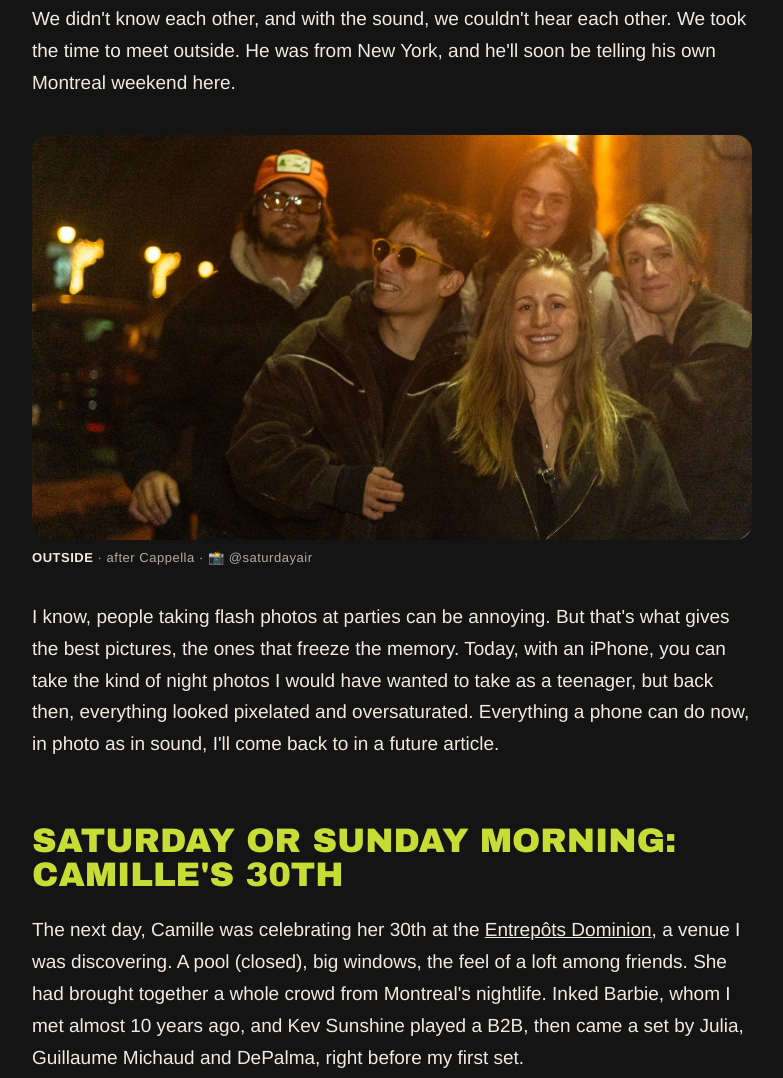
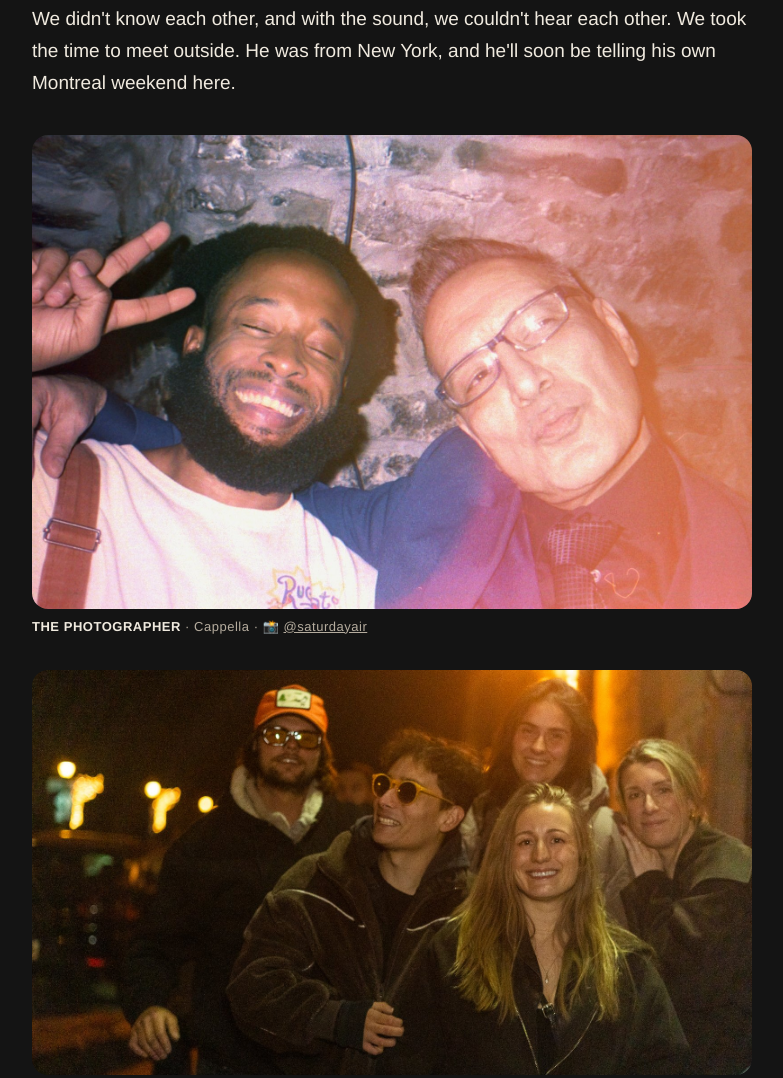
Before and after one commit to villagomezrecords/villagomez.io, a plain HTML site: page sanfronteras/from-the-inside/index.html in a window 1280 px wide. Shown: the part 5619-6697 px from the top of the page, without its empty margins (248-1031 px from the left). Drawn offline with Linux system fonts and the light colour scheme.

Commit message:
Article « De l'intérieur » : photo de @saturdayair dans « Flash contre flash » (FR, EN, ES)
Co-Authored-By: Claude Opus 5.5 <noreply@anthropic.com>
Claude-Session: https://claude.ai/code/session_01UVCQE3UwspkbQDDLoeHQEf

```diff
--- a/sanfronteras/from-the-inside/index.html
+++ b/sanfronteras/from-the-inside/index.html
@@ -417,6 +417,10 @@ nav.rubs a{text-decoration:none}
         <p>Je prenais des photos avec mon flash. De l'autre côté de la pièce, un photographe faisait la même chose. Alors je l'ai photographié pendant qu'il me photographiait. Flash contre flash.</p>
         <p>On ne se connaissait pas, et avec le son, on ne s'entendait pas. On a pris le temps de se rencontrer dehors. Il venait de New York, et il va bientôt raconter son propre week-end à Montréal ici.</p>
         <figure class="ph">
+          <img src="/images/sanfronteras/saturdayair-cappella.jpg" alt="@saturdayair, le photographe de New York, à Cappella">
+          <figcaption class="cap"><strong>LE PHOTOGRAPHE</strong> · Cappella · 📸 <a href="https://www.instagram.com/saturdayair/" target="_blank" rel="noopener">@saturdayair</a></figcaption>
+        </figure>
+        <figure class="ph">
           <img src="/images/sanfronteras/groupe-sortie.jpg" alt="Un groupe d'amis souriants sous les lampadaires, à la sortie de la fête">
           <figcaption class="cap"><strong>DEHORS</strong> · après Cappella · 📸 @saturdayair</figcaption>
         </figure>
@@ -499,6 +503,10 @@ nav.rubs a{text-decoration:none}
         <p>I was taking pictures with my flash. Across the room, a photographer was doing the same thing. So I photographed him while he was photographing me. Flash against flash.</p>
         <p>We didn't know each other, and with the sound, we couldn't hear each other. We took the time to meet outside. He was from New York, and he'll soon be telling his own Montreal weekend here.</p>
         <figure class="ph">
+          <img src="/images/sanfronteras/saturdayair-cappella.jpg" alt="@saturdayair, the New York photographer, at Cappella">
+          <figcaption class="cap"><strong>THE PHOTOGRAPHER</strong> · Cappella · 📸 <a href="https://www.instagram.com/saturdayair/" target="_blank" rel="noopener">@saturdayair</a></figcaption>
+        </figure>
+        <figure class="ph">
           <img src="/images/sanfronteras/groupe-sortie.jpg" alt="A group of smiling friends under the streetlights, leaving the party">
           <figcaption class="cap"><strong>OUTSIDE</strong> · after Cappella · 📸 @saturdayair</figcaption>
         </figure>
@@ -580,6 +588,10 @@ nav.rubs a{text-decoration:none}
         <h2>Flash contra flash</h2>
         <p>Yo sacaba fotos con mi flash. Al otro lado de la sala, un fotógrafo hacía lo mismo. Así que lo fotografié mientras él me fotografiaba. Flash contra flash.</p>
         <p>No nos conocíamos y, con el sonido, no nos oíamos. Nos tomamos el tiempo de conocernos afuera. Venía de Nueva York, y pronto contará aquí su propio fin de semana en Montreal.</p>
+        <figure class="ph">
+          <img src="/images/sanfronteras/saturdayair-cappella.jpg" alt="@saturdayair, el fotógrafo de Nueva York, en Cappella">
+          <figcaption class="cap"><strong>EL FOTÓGRAFO</strong> · Cappella · 📸 <a href="https://www.instagram.com/saturdayair/" target="_blank" rel="noopener">@saturdayair</a></figcaption>
+        </figure>
         <figure class="ph">
           <img src="/images/sanfronteras/groupe-sortie.jpg" alt="Un grupo de amigos sonrientes bajo las farolas, a la salida de la fiesta">
           <figcaption class="cap"><strong>AFUERA</strong> · después de Cappella · 📸 @saturdayair</figcaption>
```
Also changed, not shown: images/sanfronteras/saturdayair-cappella.jpg (added).
